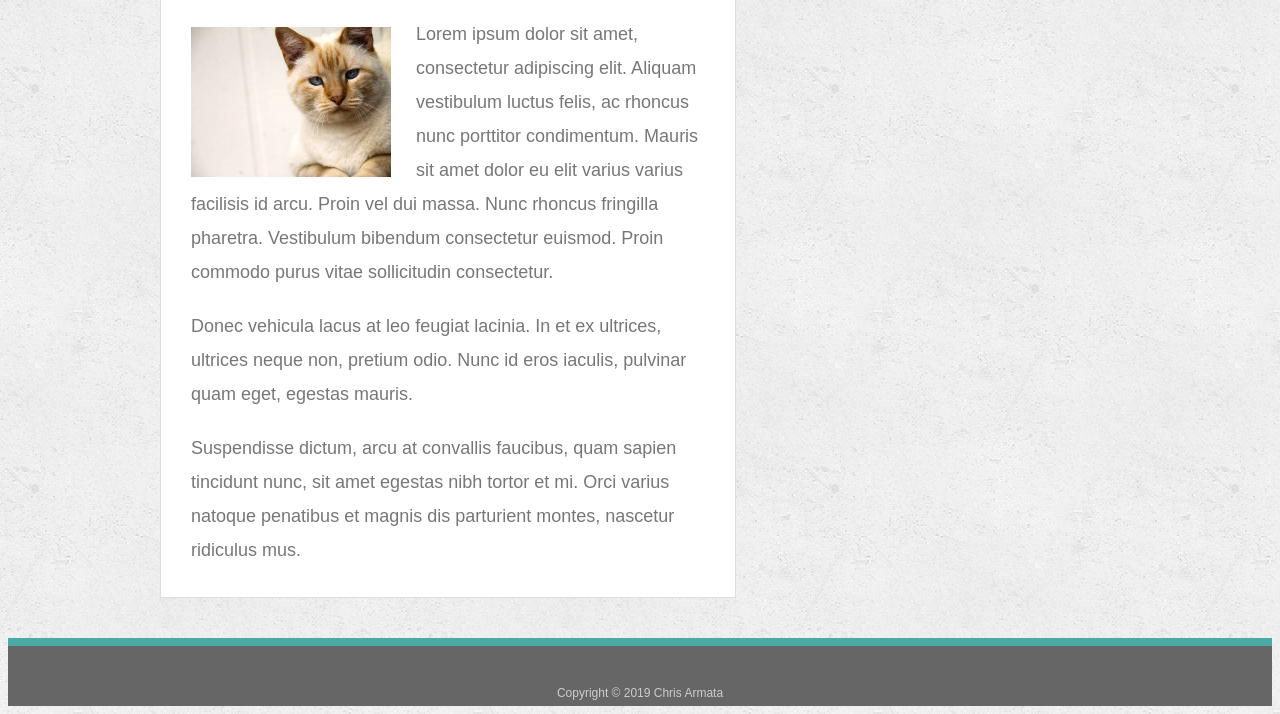
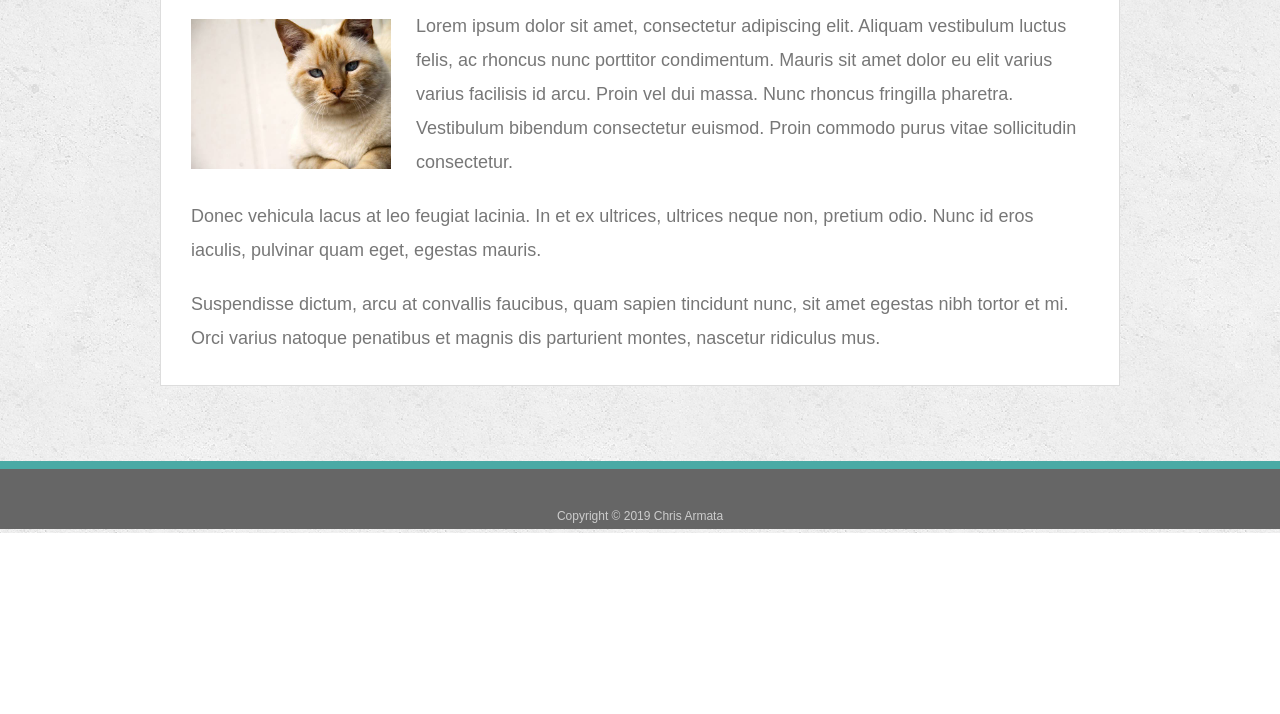
Before and after one commit to charmata/Responsive-Portfolio, a plain HTML site: page index.html in a window 1280 px wide. Shown: the part 269-983 px from the top of the page. After the commit the page ends 802 px from the top, so only its background shows below. Drawn offline with Linux system fonts and the light colour scheme.

Commit message:
Fix section width and reset body margins

```diff
--- a/assets/css/style.css
+++ b/assets/css/style.css
@@ -4,6 +4,7 @@ body {
   line-height: 34px;
   color: #777777;
   background: url("../images/concrete_seamless.png");
+  margin: 0;
 }
 
 * {
@@ -127,7 +128,7 @@ h2 {
 
 .main-section {
   float: left;
-  width: 60%;
+  width: 100%;
   max-width: 960px;
   padding: 30px;
   margin: 0 0 40px;
```
